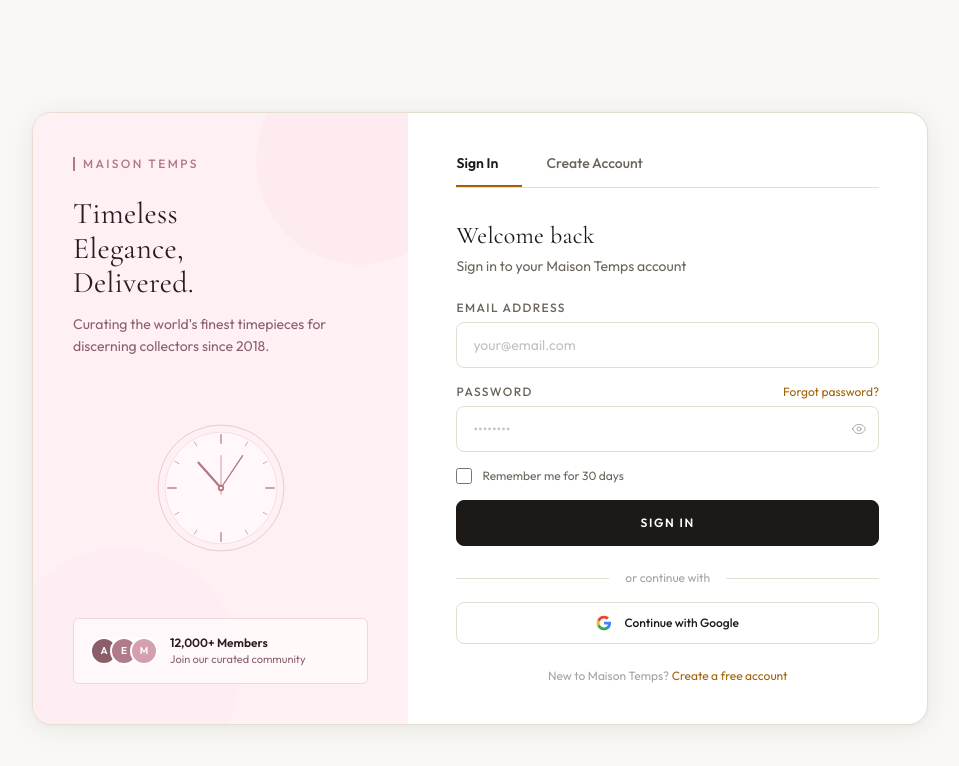
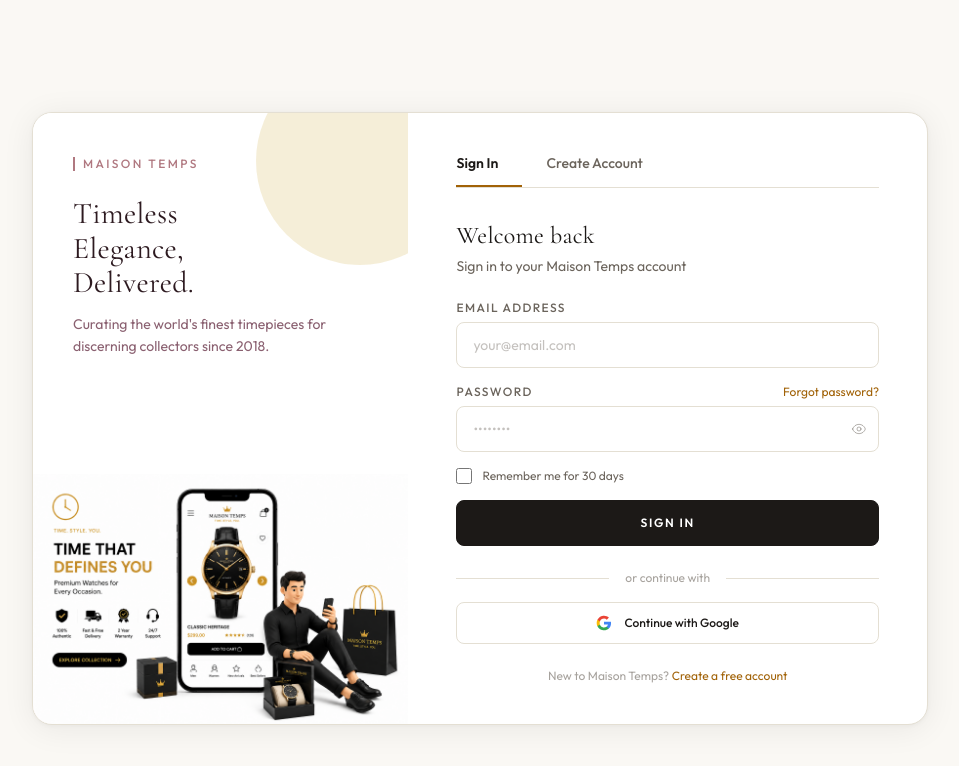
Before and after one commit to MaryamMumtaz-piaic/meridian-watch-store, a Next.js app: page /account/login in a window 1280 px wide. Shown: the top 766 px of the page, without its empty margins (160-1119 px from the left). Built offline with nearby package versions, Linux system fonts and the light colour scheme.

Commit message:
update a login or sign up page

```diff
--- a/src/app/account/login/page.tsx
+++ b/src/app/account/login/page.tsx
@@ -1,6 +1,7 @@
 "use client";
 
 import Link from "next/link";
+import Image from "next/image";
 import { Suspense, useState } from "react";
 import { useRouter, useSearchParams } from "next/navigation";
 import { useForm } from "react-hook-form";
@@ -12,46 +13,6 @@
   rememberMe: boolean;
 };
 
-const AVATAR_COLORS = ["#8B5E6A", "#B07A8A", "#D4A0AE"] as const;
-const AVATAR_INITIALS = ["A", "E", "M"] as const;
-
-function WatchFace() {
-  const markers = Array.from({ length: 12 }, (_, i) => {
-    const angle = ((i * 30 - 90) * Math.PI) / 180;
-    const major = i % 3 === 0;
-    return {
-      x1: 80 + (major ? 50 : 54) * Math.cos(angle),
-      y1: 80 + (major ? 50 : 54) * Math.sin(angle),
-      x2: 80 + 59 * Math.cos(angle),
-      y2: 80 + 59 * Math.sin(angle),
-      major,
-    };
-  });
-
-  return (
-    <svg viewBox="0 0 160 160" className="h-36 w-36" aria-hidden="true">
-      <circle cx="80" cy="80" r="70" fill="none" stroke="#e8c4ce" strokeWidth="1" />
-      <circle cx="80" cy="80" r="62" fill="rgba(255,255,255,0.45)" stroke="#e8c4ce" strokeWidth="0.5" />
-      {markers.map((m, i) => (
-        <line
-          key={i}
-          x1={m.x1} y1={m.y1} x2={m.x2} y2={m.y2}
-          stroke="#c9a0b0"
-          strokeWidth={m.major ? "2" : "1"}
-          strokeLinecap="round"
-        />
-      ))}
-      {/* Hour hand ~10 */}
-      <line x1="80" y1="80" x2="55" y2="52" stroke="#b07880" strokeWidth="2.5" strokeLinecap="round" />
-      {/* Minute hand ~2 */}
-      <line x1="80" y1="80" x2="104" y2="44" stroke="#b07880" strokeWidth="1.5" strokeLinecap="round" />
-      {/* Second hand */}
-      <line x1="80" y1="87" x2="80" y2="44" stroke="#d4899a" strokeWidth="1" strokeLinecap="round" />
-      <circle cx="80" cy="80" r="3.5" fill="#b07880" />
-      <circle cx="80" cy="80" r="1.5" fill="white" />
-    </svg>
-  );
-}
 
 function EyeIcon() {
   return (
@@ -133,21 +94,21 @@
         <div className="flex">
           {/* ── Left branded panel ── */}
           <div
-            className="relative hidden flex-col justify-between overflow-hidden p-10 md:flex md:w-[42%]"
-            style={{ background: "#fff0f4" }}
+            className="relative hidden flex-col overflow-hidden md:flex md:w-[42%]"
+            style={{ background: "#ffffff" }}
           >
             {/* Decorative blobs */}
             <div
               className="pointer-events-none absolute -right-14 -top-14 h-52 w-52 rounded-full"
-              style={{ background: "rgba(252,228,236,0.45)" }}
+              style={{ background: "rgba(201,162,39,0.18)" }}
             />
             <div
-              className="pointer-events-none absolute -bottom-16 -left-8 h-60 w-60 rounded-full"
-              style={{ background: "rgba(252,228,236,0.28)" }}
+              className="pointer-events-none absolute -bottom-10 -left-8 h-60 w-60 rounded-full"
+              style={{ background: "rgba(161,98,7,0.12)" }}
             />
 
             {/* Brand copy */}
-            <div className="relative z-10">
+            <div className="relative z-10 p-10 pb-4">
               <span
                 className="inline-flex items-center gap-2 text-xs font-medium uppercase tracking-[0.2em]"
                 style={{ color: "#b07880" }}
@@ -166,36 +127,17 @@
               </p>
             </div>
 
-            {/* Watch illustration */}
-            <div className="relative z-10 flex justify-center">
-              <WatchFace />
-            </div>
-
-            {/* Social proof */}
-            <div className="relative z-10">
-              <div
-                className="rounded-xl border p-4"
-                style={{ background: "rgba(255,255,255,0.62)", borderColor: "#f0d5dc" }}
-              >
-                <div className="flex items-center gap-3">
-                  <div className="flex -space-x-2">
-                    {AVATAR_COLORS.map((color, i) => (
-                      <div
-                        key={i}
-                        className="flex h-7 w-7 items-center justify-center rounded-full border-2 border-white text-[10px] font-semibold text-white"
-                        style={{ background: color }}
-                        aria-hidden="true"
-                      >
-                        {AVATAR_INITIALS[i]}
-                      </div>
-                    ))}
-                  </div>
-                  <div>
-                    <p className="text-xs font-semibold" style={{ color: "#2d1a20" }}>12,000+ Members</p>
-                    <p className="text-[11px]" style={{ color: "#8a6070" }}>Join our curated community</p>
-                  </div>
-                </div>
-              </div>
+            {/* Brand illustration */}
+            <div className="relative z-10 mt-auto">
+              <Image
+                src="/login-designs.png"
+                alt="Maison Temps watch collection"
+                width={700}
+                height={480}
+                className="w-full object-contain"
+                style={{ mixBlendMode: "multiply" }}
+                priority
+              />
             </div>
           </div>
 
--- a/src/app/account/register/page.tsx
+++ b/src/app/account/register/page.tsx
@@ -1,6 +1,7 @@
 "use client";
 
 import Link from "next/link";
+import Image from "next/image";
 import { useRouter } from "next/navigation";
 import { useState } from "react";
 import { useForm } from "react-hook-form";
@@ -15,43 +16,6 @@
   confirmPassword: string;
 };
 
-const AVATAR_COLORS = ["#8B5E6A", "#B07A8A", "#D4A0AE"] as const;
-const AVATAR_INITIALS = ["A", "E", "M"] as const;
-
-function WatchFace() {
-  const markers = Array.from({ length: 12 }, (_, i) => {
-    const angle = ((i * 30 - 90) * Math.PI) / 180;
-    const major = i % 3 === 0;
-    return {
-      x1: 80 + (major ? 50 : 54) * Math.cos(angle),
-      y1: 80 + (major ? 50 : 54) * Math.sin(angle),
-      x2: 80 + 59 * Math.cos(angle),
-      y2: 80 + 59 * Math.sin(angle),
-      major,
-    };
-  });
-
-  return (
-    <svg viewBox="0 0 160 160" className="h-32 w-32" aria-hidden="true">
-      <circle cx="80" cy="80" r="70" fill="none" stroke="#e8c4ce" strokeWidth="1" />
-      <circle cx="80" cy="80" r="62" fill="rgba(255,255,255,0.45)" stroke="#e8c4ce" strokeWidth="0.5" />
-      {markers.map((m, i) => (
-        <line
-          key={i}
-          x1={m.x1} y1={m.y1} x2={m.x2} y2={m.y2}
-          stroke="#c9a0b0"
-          strokeWidth={m.major ? "2" : "1"}
-          strokeLinecap="round"
-        />
-      ))}
-      <line x1="80" y1="80" x2="55" y2="52" stroke="#b07880" strokeWidth="2.5" strokeLinecap="round" />
-      <line x1="80" y1="80" x2="104" y2="44" stroke="#b07880" strokeWidth="1.5" strokeLinecap="round" />
-      <line x1="80" y1="87" x2="80" y2="44" stroke="#d4899a" strokeWidth="1" strokeLinecap="round" />
-      <circle cx="80" cy="80" r="3.5" fill="#b07880" />
-      <circle cx="80" cy="80" r="1.5" fill="white" />
-    </svg>
-  );
-}
 
 function EyeIcon() {
   return (
@@ -121,19 +85,20 @@
         <div className="flex">
           {/* ── Left branded panel ── */}
           <div
-            className="relative hidden flex-col justify-between overflow-hidden p-10 md:flex md:w-[42%]"
-            style={{ background: "#fff0f4" }}
+            className="relative hidden flex-col overflow-hidden md:flex md:w-[42%]"
+            style={{ background: "#ffffff" }}
           >
             <div
               className="pointer-events-none absolute -right-14 -top-14 h-52 w-52 rounded-full"
-              style={{ background: "rgba(252,228,236,0.45)" }}
+              style={{ background: "rgba(201,162,39,0.18)" }}
             />
             <div
-              className="pointer-events-none absolute -bottom-16 -left-8 h-60 w-60 rounded-full"
-              style={{ background: "rgba(252,228,236,0.28)" }}
+              className="pointer-events-none absolute -bottom-10 -left-8 h-60 w-60 rounded-full"
+              style={{ background: "rgba(161,98,7,0.12)" }}
             />
 
-            <div className="relative z-10">
+            {/* Brand copy */}
+            <div className="relative z-10 p-10 pb-4">
               <span
                 className="inline-flex items-center gap-2 text-xs font-medium uppercase tracking-[0.2em]"
                 style={{ color: "#b07880" }}
@@ -152,34 +117,17 @@
               </p>
             </div>
 
-            <div className="relative z-10 flex justify-center">
-              <WatchFace />
-            </div>
-
-            <div className="relative z-10">
-              <div
-                className="rounded-xl border p-4"
-                style={{ background: "rgba(255,255,255,0.62)", borderColor: "#f0d5dc" }}
-              >
-                <div className="flex items-center gap-3">
-                  <div className="flex -space-x-2">
-                    {AVATAR_COLORS.map((color, i) => (
-                      <div
-                        key={i}
-                        className="flex h-7 w-7 items-center justify-center rounded-full border-2 border-white text-[10px] font-semibold text-white"
-                        style={{ background: color }}
-                        aria-hidden="true"
-                      >
-                        {AVATAR_INITIALS[i]}
-                      </div>
-                    ))}
-                  </div>
-                  <div>
-                    <p className="text-xs font-semibold" style={{ color: "#2d1a20" }}>12,000+ Members</p>
-                    <p className="text-[11px]" style={{ color: "#8a6070" }}>Join our curated community</p>
-                  </div>
-                </div>
-              </div>
+            {/* Brand illustration */}
+            <div className="relative z-10 mt-auto">
+              <Image
+                src="/login-designs.png"
+                alt="Maison Temps watch collection"
+                width={700}
+                height={480}
+                className="w-full object-contain"
+                style={{ mixBlendMode: "multiply" }}
+                priority
+              />
             </div>
           </div>
 
```
Also changed, not shown: public/login-design.png (deleted), public/login-designs.png (added).
